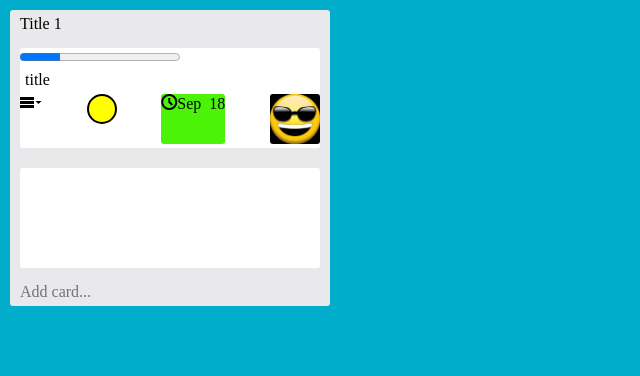
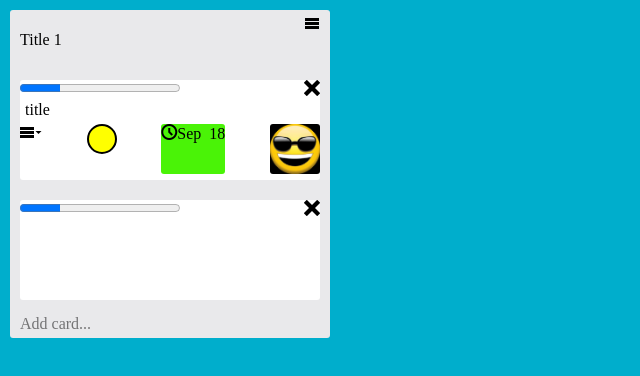
Before and after one commit to vakh-vlad/Trello, a website: page index.html in a window 1280 px wide. Both pictures are taken after a click on the element "Add card...". Shown: the whole page, without its empty margins (0-640 px from the left). Drawn offline with Linux system fonts and the light colour scheme; a web font is replaced by a local one.

Commit message:
Modify style with adding to card progress ba and del menu card

```diff
--- a/index.html
+++ b/index.html
@@ -11,13 +11,20 @@
 <body>
     <div class="content">
         <div class="group">
-            <div class="header">Title 1</div>
+            <div class="header">
+                <p>Title 1</p>
+                <a class="icon-main-card-menu" href=""></a>
+
+            </div>
                 <div class="card">
+                    <div class="progress-dell">
                     <progress max="100" value="25"></progress>
+                    <a class="icon-dell-card"  onclick="dellCard()" href=""></a>
+                    </div>
                     <p class="card-title">title</p>
                     <section class="card-items">
                         <div class="add-menu">
-                        <a class="icon-menu3" href=""></a>
+                            <a class="icon-internal-card-menu" href=""></a>
                         </div>
                         <div class="color-menu">
                             <a class="btn-color-menu" href=""></a>
--- a/js/scripts/script.js
+++ b/js/scripts/script.js
@@ -4,14 +4,37 @@
 	window.addCard = function () {
 		var defaultCard = document.createElement('div');
 		defaultCard.className = 'card';
+		var lastChild = group.children[group.children.length - 1];
 
-		var lastChild = group.children[group.children.length - 1];
+		//add div progress with dell card
+		var progress_dell = document.createElement('div');
+		progress_dell.className = 'progress-dell';
+		defaultCard.appendChild(progress_dell);
+
+		//add progress
+		var progress = document.createElement('progress');
+		progress.setAttribute('value', '25');
+		progress.setAttribute('max', '100');
+		progress_dell.appendChild(progress);
+
+		//add dell menu card
+		var dell_menu_card = document.createElement('a');
+		dell_menu_card.className = 'icon-dell-card';
+		dell_menu_card.setAttribute('href', '');
+		dell_menu_card.setAttribute('onclick', 'dellCard()');
+		progress_dell.appendChild(dell_menu_card);
+
+
+
 		group.insertBefore(defaultCard, lastChild);
 
 		// var defaultProgressBar = document.createElement('div');
 		// defaultProgressBar.className = 'myBar'
 		// group.insertBefore(defaultProgressBar,lastChild);
+		window.dellCard = function(){
+			group.removeChild(defaultCard);
+		}
+
 	};
 
-
 }());
--- a/sass/style.scss
+++ b/sass/style.scss
@@ -22,11 +22,11 @@ text-decoration:none;
 }
 @font-face {
     font-family: 'icomoon';
-    src:  url('../fonts/icomoon.eot?p9jw4g');
-    src:  url('../fonts/icomoon.eot?p9jw4g#iefix') format('embedded-opentype'),
-      url('../fonts/icomoon.ttf?p9jw4g') format('truetype'),
-      url('../fonts/icomoon.woff?p9jw4g') format('woff'),
-      url('../fonts/icomoon.svg?p9jw4g#icomoon') format('svg');
+    src:  url('../fonts/icomoon.eot?5zxbgo');
+    src:  url('../fonts/icomoon.eot?5zxbgo#iefix') format('embedded-opentype'),
+      url('../fonts/icomoon.ttf?5zxbgo') format('truetype'),
+      url('../fonts/icomoon.woff?5zxbgo') format('woff'),
+      url('../fonts/icomoon.svg?5zxbgo#icomoon') format('svg');
     font-weight: normal;
     font-style: normal;
   }
@@ -49,9 +49,16 @@ text-decoration:none;
   .icon-clock:before {
     content: "\e94e";
   }
-  .icon-menu3:before {
+  .icon-main-card-menu:before {
+    content: "\e9bd";
+  }
+  .icon-internal-card-menu:before {
     content: "\e9bf";
   }
+  .icon-dell-card:before {
+    content: "\ea0f";
+  }
+
 
 .content{
     display: flex;
@@ -64,9 +71,17 @@ text-decoration:none;
     background: #e9e9eb;
     border-radius: 3px;
 }
+.group .header{
+    display: flex;
+    flex-direction: row;
+    justify-content: space-between;
+    align-content: center;
+}
 .group .header, .group .footer{
 margin: 5px 10px;
 }
+
+
 .group .footer{
     opacity: 0.5;
 }
@@ -77,7 +92,10 @@ margin: 5px 10px;
     background: white;
     border-radius: 3px;
 }
-
+.progress-dell{
+    display: flex;
+    justify-content: space-between;
+}
 .card-title{
     margin: 5px;
 }
```
Also changed, not shown: css/style.css, fonts/icomoon.ttf, fonts/icomoon.woff, 2 other files. Lines whose indentation alone changed are shown as unchanged.
